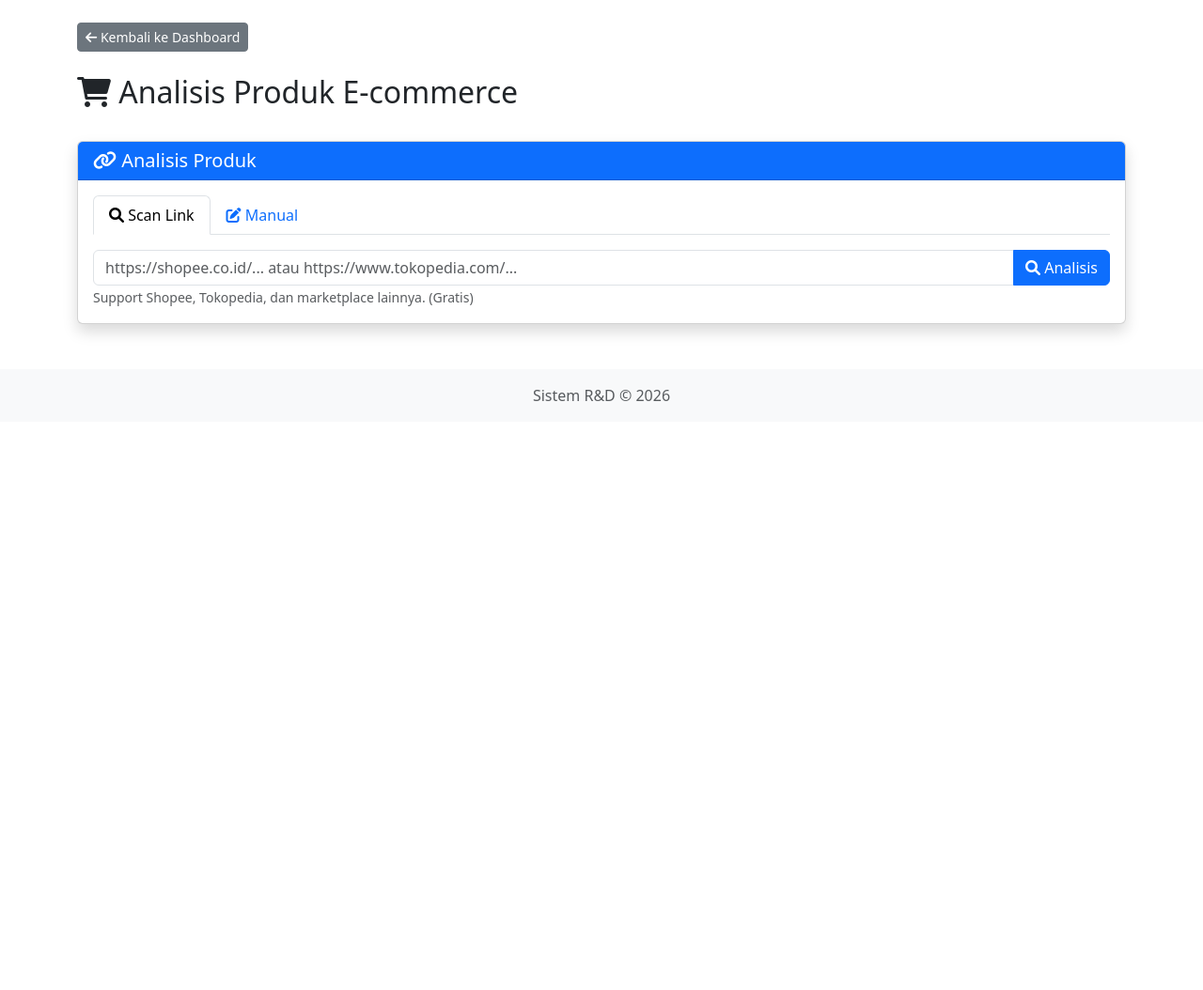
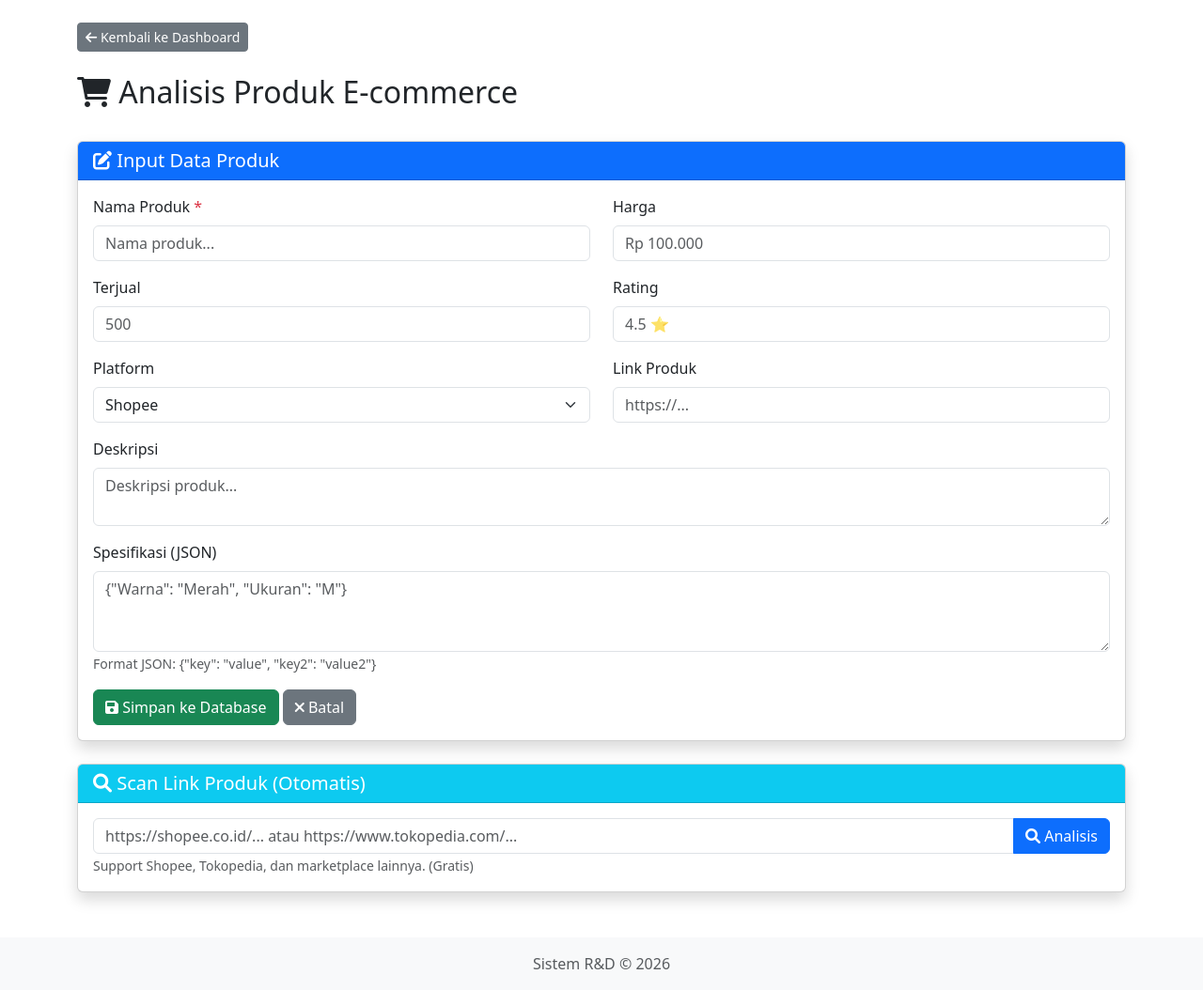
Before and after one commit to rndsupersub/rnd-app, a Flask app: page /product-analysis in a window 1280 px wide. Shown: the part 56-1110 px from the top of the page at 94% size. Before the commit the page ends 483 px from the top, so only its background shows below. Run offline with Flask 3, Linux system fonts and the light colour scheme; the visitor is signed in with stand-in values (Sample User, id 1); data that the repository does not hold is empty; some libraries are stand-ins or nearby versions.

Commit message:
fix: ganti total tampilan Analisis Produk jadi kayak SWOT (form manual + daftar tersimpan)

```diff
--- a/templates/product_analysis.html
+++ b/templates/product_analysis.html
@@ -13,47 +13,62 @@
     <h2><i class="fas fa-shopping-cart"></i> Analisis Produk E-commerce</h2>
 </div>
 
+<!-- ============ TABEL DATA TERSIMPAN (DI ATAS) ============ -->
+{% if saved_items %}
+<div class="card shadow mb-4">
+    <div class="card-header bg-secondary text-white">
+        <h5 class="mb-0"><i class="fas fa-list"></i> Data Analisis Produk Tersimpan</h5>
+    </div>
+    <div class="card-body">
+        <div class="table-responsive">
+            <table class="table table-bordered table-hover">
+                <thead class="table-dark">
+                    <tr>
+                        <th>Nama Produk</th>
+                        <th>Harga</th>
+                        <th>Platform</th>
+                        <th>Tanggal Dibuat</th>
+                        <th>Action</th>
+                    </tr>
+                </thead>
+                <tbody>
+                    {% for item in saved_items %}
+                    <tr>
+                        <td>{{ item.product_name }}</td>
+                        <td>{{ item.price }}</td>
+                        <td>{{ item.platform }}</td>
+                        <td>{{ item.created_at[:10] if item.created_at else '-' }}</td>
+                        <td>
+                            <a href="{{ url_for('routes.product_analysis', edit_id=item.id) }}" class="btn btn-sm btn-warning">
+                                <i class="fas fa-edit"></i> Edit
+                            </a>
+                            <a href="{{ url_for('routes.delete_product_analysis', item_id=item.id) }}" class="btn btn-sm btn-danger" onclick="return confirm('Yakin ingin menghapus data ini?')">
+                                <i class="fas fa-trash"></i> Hapus
+                            </a>
+                        </td>
+                    </tr>
+                    {% endfor %}
+                </tbody>
+            </table>
+        </div>
+    </div>
+</div>
+{% endif %}
+
 <!-- ============ FORM INPUT ============ -->
 <div class="card shadow mb-4">
     <div class="card-header bg-primary text-white">
-        <h5 class="mb-0"><i class="fas fa-link"></i> Analisis Produk</h5>
+        <h5 class="mb-0"><i class="fas fa-edit"></i> Input Data Produk</h5>
     </div>
     <div class="card-body">
         <form method="POST" action="{{ url_for('routes.product_analysis') }}">
             <input type="hidden" name="csrf_token" value="{{ csrf_token() }}">
             <input type="hidden" name="edit_id" id="edit_id" value="">
 
-            <ul class="nav nav-tabs mb-3" id="modeTab" role="tablist">
-                <li class="nav-item" role="presentation">
-                    <button class="nav-link active" id="scan-tab" data-bs-toggle="tab" data-bs-target="#scan" type="button" role="tab">
-                        <i class="fas fa-search"></i> Scan Link
-                    </button>
-                </li>
-                <li class="nav-item" role="presentation">
-                    <button class="nav-link" id="manual-tab" data-bs-toggle="tab" data-bs-target="#manual" type="button" role="tab">
-                        <i class="fas fa-edit"></i> Manual
-                    </button>
-                </li>
-            </ul>
-
-            <div class="tab-content">
-                <!-- Tab Scan Link -->
-                <div class="tab-pane fade show active" id="scan" role="tabpanel">
-                    <div class="input-group">
-                        <input type="url" class="form-control" name="product_url" placeholder="https://shopee.co.id/... atau https://www.tokopedia.com/..." id="scan_url">
-                        <button type="submit" class="btn btn-primary" name="action" value="analyze">
-                            <i class="fas fa-search"></i> Analisis
-                        </button>
-                    </div>
-                    <small class="text-muted">Support Shopee, Tokopedia, dan marketplace lainnya. (Gratis)</small>
-                </div>
-
-                <!-- Tab Manual -->
-                <div class="tab-pane fade" id="manual" role="tabpanel">
             <div class="row">
                 <div class="col-md-6 mb-3">
                     <label for="product_name" class="form-label">Nama Produk <span class="text-danger">*</span></label>
-                            <input type="text" class="form-control" id="product_name" name="product_name" placeholder="Nama produk...">
+                    <input type="text" class="form-control" id="product_name" name="product_name" placeholder="Nama produk..." required>
                 </div>
                 <div class="col-md-6 mb-3">
                     <label for="price" class="form-label">Harga</label>
@@ -97,130 +112,46 @@
                     </button>
                 </div>
             </div>
-                </div>
-            </div>
         </form>
     </div>
 </div>
 
-<!-- ============ HASIL SCAN ============ -->
+<!-- ============ FORM SCAN LINK ============ -->
+<div class="card shadow mb-4">
+    <div class="card-header bg-info text-white">
+        <h5 class="mb-0"><i class="fas fa-search"></i> Scan Link Produk (Otomatis)</h5>
+    </div>
+    <div class="card-body">
+        <form method="POST" action="{{ url_for('routes.product_analysis') }}">
+            <input type="hidden" name="csrf_token" value="{{ csrf_token() }}">
+            <input type="hidden" name="action" value="analyze">
+            <div class="input-group">
+                <input type="url" class="form-control" name="product_url" placeholder="https://shopee.co.id/... atau https://www.tokopedia.com/..." required>
+                <button type="submit" class="btn btn-primary">
+                    <i class="fas fa-search"></i> Analisis
+                </button>
+            </div>
+            <small class="text-muted">Support Shopee, Tokopedia, dan marketplace lainnya. (Gratis)</small>
+        </form>
+
         {% if error %}
-<div class="alert alert-danger">
+        <div class="alert alert-danger mt-3">
             <i class="fas fa-exclamation-circle"></i> {{ error }}
         </div>
         {% endif %}
 
         {% if product %}
-<div class="card shadow mb-4">
-    <div class="card-header bg-success text-white">
-        <h5 class="mb-0"><i class="fas fa-check-circle"></i> Hasil Analisis Produk</h5>
+        <div class="alert alert-success mt-3">
+            <i class="fas fa-check-circle"></i> <strong>Hasil Scan:</strong> {{ product.product_name }} - {{ product.price }}
+            <button class="btn btn-sm btn-success float-end" onclick="applyScanResult()">
+                <i class="fas fa-arrow-right"></i> Gunakan Data Ini
+            </button>
         </div>
-    <div class="card-body">
-        <div class="row">
-            <div class="col-md-4 text-center">
-                {% if product.image %}
-                <img src="{{ product.image }}" alt="{{ product.product_name }}" class="img-fluid rounded" style="max-height: 200px;">
-                {% else %}
-                <i class="fas fa-image fa-5x text-muted"></i>
         {% endif %}
-            </div>
-            <div class="col-md-8">
-                <h4>{{ product.product_name }}</h4>
-                <p><strong>Platform:</strong> {{ product.platform }}</p>
-                <p><strong>Harga:</strong> <span class="badge bg-success fs-5">{{ product.price }}</span></p>
-                <p><strong>Terjual:</strong> {{ product.sold }}</p>
-                <p><strong>Rating:</strong> {{ product.rating }}</p>
-                <p><strong>Link:</strong> <a href="{{ product.url }}" target="_blank" class="text-break">{{ product.url[:60] }}...</a></p>
     </div>
 </div>
 
-        {% if product.specs %}
-        <hr>
-        <h6>Spesifikasi:</h6>
-        <div class="table-responsive">
-            <table class="table table-sm table-bordered">
-                <tbody>
-                    {% for key, value in product.specs.items() %}
-                    <tr>
-                        <th class="bg-light" style="width: 30%;">{{ key }}</th>
-                        <td>{{ value }}</td>
-                    </tr>
-                    {% endfor %}
-                </tbody>
-            </table>
-        </div>
-        {% endif %}
-
-        <div class="mt-3 text-center">
-            <button class="btn btn-success" onclick="saveScanResult()">
-                <i class="fas fa-save"></i> Simpan ke Database
-            </button>
-        </div>
-    </div>
-</div>
-
-<script>
-function saveScanResult() {
-    document.getElementById('product_name').value = "{{ product.product_name }}";
-    document.getElementById('price').value = "{{ product.price }}";
-    document.getElementById('sold').value = "{{ product.sold }}";
-    document.getElementById('rating').value = "{{ product.rating }}";
-    document.getElementById('platform').value = "{{ product.platform }}";
-    document.getElementById('url').value = "{{ product.url }}";
-    document.getElementById('description').value = "{{ product.description }}";
-    document.getElementById('specs').value = {{ product.specs|tojson|safe }};
-
-    document.getElementById('manual-tab').click();
-    document.getElementById('submitBtn').innerHTML = '<i class="fas fa-save"></i> Simpan ke Database';
-    document.getElementById('submitBtn').classList.remove('btn-warning');
-    document.getElementById('submitBtn').classList.add('btn-success');
-    window.scrollTo({ top: 0, behavior: 'smooth' });
-}
-</script>
-{% endif %}
-
-<!-- ============ DATA TERSIMPAN ============ -->
-{% if saved_items %}
-<div class="card shadow">
-    <div class="card-header bg-secondary text-white">
-        <h5 class="mb-0"><i class="fas fa-list"></i> Data Analisis Produk Tersimpan</h5>
-    </div>
-    <div class="card-body">
-        <div class="table-responsive">
-            <table class="table table-bordered table-hover">
-                <thead class="table-dark">
-                    <tr>
-                        <th>Nama Produk</th>
-                        <th>Harga</th>
-                        <th>Platform</th>
-                        <th>Tanggal Dibuat</th>
-                        <th>Action</th>
-                    </tr>
-                </thead>
-                <tbody>
-                    {% for item in saved_items %}
-                    <tr>
-                        <td>{{ item.product_name }}</td>
-                        <td>{{ item.price }}</td>
-                        <td>{{ item.platform }}</td>
-                        <td>{{ item.created_at[:10] if item.created_at else '-' }}</td>
-                        <td>
-                            <a href="{{ url_for('routes.product_analysis', edit_id=item.id) }}" class="btn btn-sm btn-warning">
-                                <i class="fas fa-edit"></i> Edit
-                            </a>
-                            <a href="{{ url_for('routes.delete_product_analysis', item_id=item.id) }}" class="btn btn-sm btn-danger" onclick="return confirm('Yakin ingin menghapus data ini?')">
-                                <i class="fas fa-trash"></i> Hapus
-                            </a>
-                        </td>
-                    </tr>
-                    {% endfor %}
-                </tbody>
-            </table>
-        </div>
-    </div>
-</div>
-{% endif %}
-
+<!-- ============ SCRIPT ============ -->
 <script>
 function resetForm() {
     document.getElementById('edit_id').value = '';
@@ -236,6 +167,25 @@ function resetForm() {
     document.getElementById('submitBtn').innerHTML = '<i class="fas fa-save"></i> Simpan ke Database';
     document.getElementById('submitBtn').classList.remove('btn-warning');
     document.getElementById('submitBtn').classList.add('btn-success');
+}
+
+function applyScanResult() {
+    {% if product %}
+    document.getElementById('product_name').value = "{{ product.product_name }}";
+    document.getElementById('price').value = "{{ product.price }}";
+    document.getElementById('sold').value = "{{ product.sold }}";
+    document.getElementById('rating').value = "{{ product.rating }}";
+    document.getElementById('platform').value = "{{ product.platform }}";
+    document.getElementById('url').value = "{{ product.url }}";
+    document.getElementById('description').value = "{{ product.description }}";
+    document.getElementById('specs').value = {{ product.specs|tojson|safe }};
+
+    document.getElementById('submitBtn').innerHTML = '<i class="fas fa-save"></i> Simpan ke Database';
+    document.getElementById('submitBtn').classList.remove('btn-warning');
+    document.getElementById('submitBtn').classList.add('btn-success');
+    window.scrollTo({ top: 0, behavior: 'smooth' });
+    alert('Data hasil scan sudah diisi ke form! Klik "Simpan ke Database" untuk menyimpan.');
+    {% endif %}
 }
 
 // Load data untuk edit
@@ -254,8 +204,6 @@ window.addEventListener('DOMContentLoaded', function() {
     document.getElementById('submitBtn').innerHTML = '<i class="fas fa-edit"></i> Update Data';
     document.getElementById('submitBtn').classList.remove('btn-success');
     document.getElementById('submitBtn').classList.add('btn-warning');
-
-    document.getElementById('manual-tab').click();
 });
 {% endif %}
 </script>
```
Lines whose indentation alone changed are shown as unchanged.
